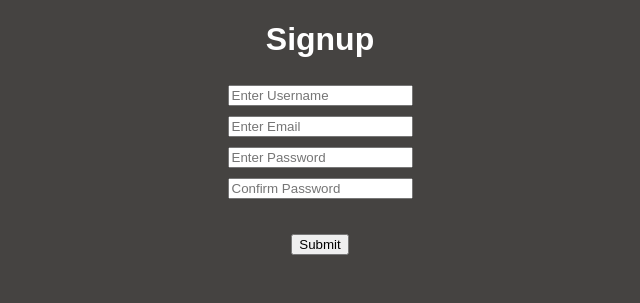
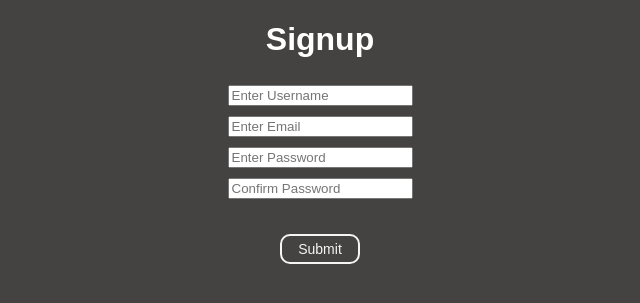
Before and after one commit to Challenger-84/cs_project, a Flask app: page /signup in a window 1280 px wide. Shown: the part 63-366 px from the top of the page, without its empty margins (320-960 px from the left). Run offline with Flask 2, Linux system fonts and the light colour scheme; some libraries are stand-ins or nearby versions.

Commit message:
Made buttons nicer

```diff
--- a/app.py
+++ b/app.py
@@ -20,15 +20,14 @@ app.register_blueprint(signup_blueprint)
 app.config['MYSQL_USER'] = 'YWQGp9IZmI'
 app.config['MYSQL_HOST'] = 'remotemysql.com'
 app.config['MYSQL_DATABASE'] = 'YWQGp9IZmI'
-print(os.environ['MYSQL_PASSWORD'])
-app.config['MYSQL_PASSWORD'] = os.environ['MYSQL_PASSWORD']
+app.config['MYSQL_PASSWORD'] = os.getenv('MYSQL_PASSWORD')
 app.config['MYSQL_PORT'] = '3306'
 mysql = MySQL(app)
 
 app.config['mysql'] = mysql
 
 # seckret key dont leak :)
-app.secret_key = os.environ['SECRET_KEY']
+app.secret_key = os.getenv('SECRET_KEY')
 
 # Setting how long a permanent session lasts
 app.permanent_session_lifetime = timedelta(minutes=10)
--- a/auth/templates/login.html
+++ b/auth/templates/login.html
@@ -1,7 +1,7 @@
 {% extends "base.html" %}
 
 {% block stylesheet %}
-<link rel='stylesheet' type="text/css" href="{{ url_for('static', filename='auth_pages_style.css')}}">
+<link rel='stylesheet' type="text/css" href="{{ url_for('static', filename='stlye.css')}}">
 {% endblock %}
 {% block Title %}Login -{% endblock %}
 
@@ -17,7 +17,7 @@
         <form action='#' method='post'>
             <input type="text" placeholder="Enter Username" name="username"><br>
             <input type="password" placeholder="Enter Password" name="password"><br>
-            <input type="submit">
+            <input type="submit" class="button">
             <br>
         </form>
 
--- a/auth/templates/sign_up.html
+++ b/auth/templates/sign_up.html
@@ -1,7 +1,7 @@
 {% extends "base.html" %}
 
 {% block stylesheet %}
-<link rel='stylesheet' type="text/css" href="{{ url_for('static', filename='auth_pages_style.css')}}">
+<link rel='stylesheet' type="text/css" href="{{ url_for('static', filename='stlye.css')}}">
 {% endblock %}
 {% block Title %}Signup -{% endblock %}
 
@@ -29,7 +29,7 @@
                     {% endif %}
                 {% endwith %}
             </h5>
-            <input type="submit">
+            <input type="submit" class="button">
         </form>
     </div>
 {% endblock %}
--- a/requirements.txt
+++ b/requirements.txt
@@ -11,6 +11,7 @@ numpy==1.20.3
 pandas==1.2.4
 protobuf==3.17.3
 python-dateutil==2.8.1
+python-dotenv==0.18.0
 pytz==2021.1
 six==1.16.0
 Werkzeug==2.0.1
--- a/static/auth_pages_style.css
+++ b/static/auth_pages_style.css
@@ -1,3 +1,5 @@
+/* Not in use currently */
+
 .navbar {
     text-align: left;
 }
--- a/static/stlye.css
+++ b/static/stlye.css
@@ -20,7 +20,21 @@ a:visited{
 
 input{
     margin: 5px;
+    transition: 100ms;
 }
 .navbar {
     text-align: left;
 }
+.button{
+    background-color: inherit;
+    color: whitesmoke;
+    border: 2px solid whitesmoke;
+    padding: 5px 16px;
+    font-size: 14px;
+    border-radius: 10px;
+}
+
+.button:hover{
+    background-color: whitesmoke;
+    color: black;
+}
```
Also changed, not shown: templates/index.html (+4 -4 lines).
